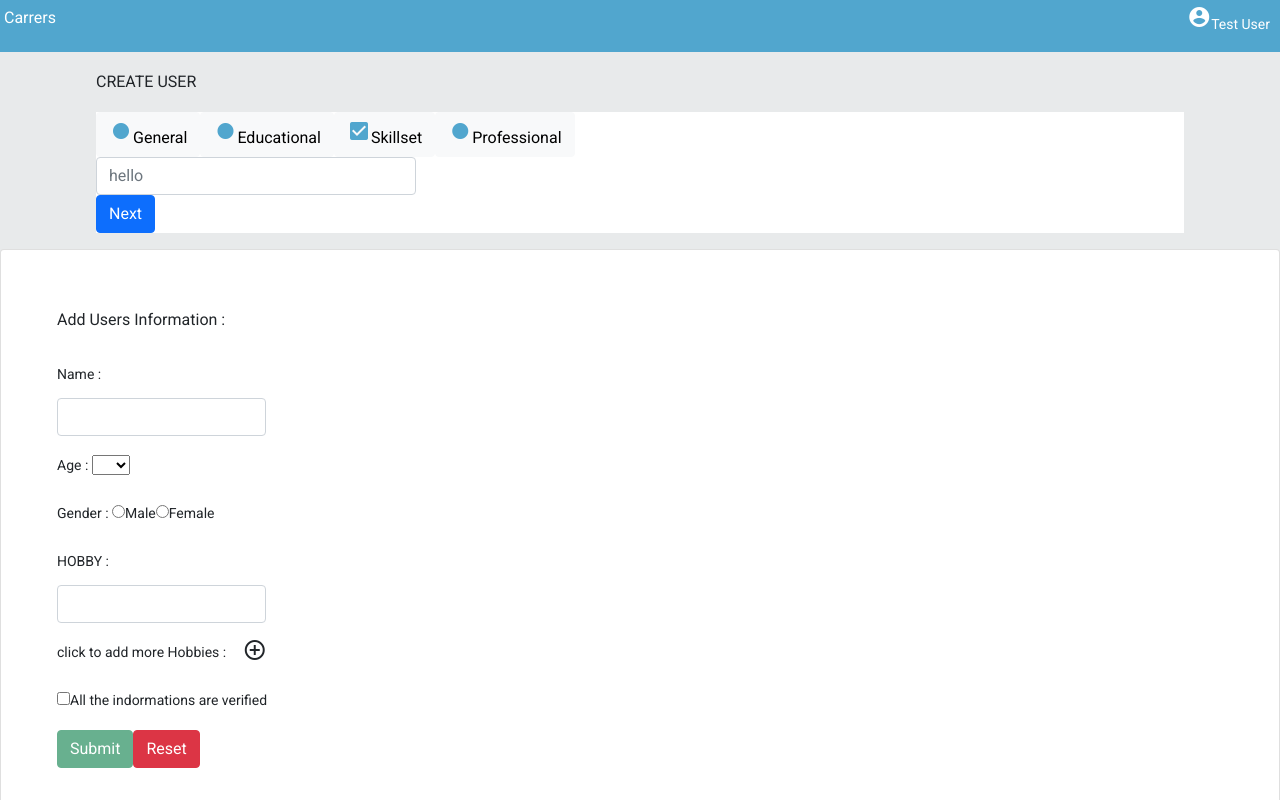
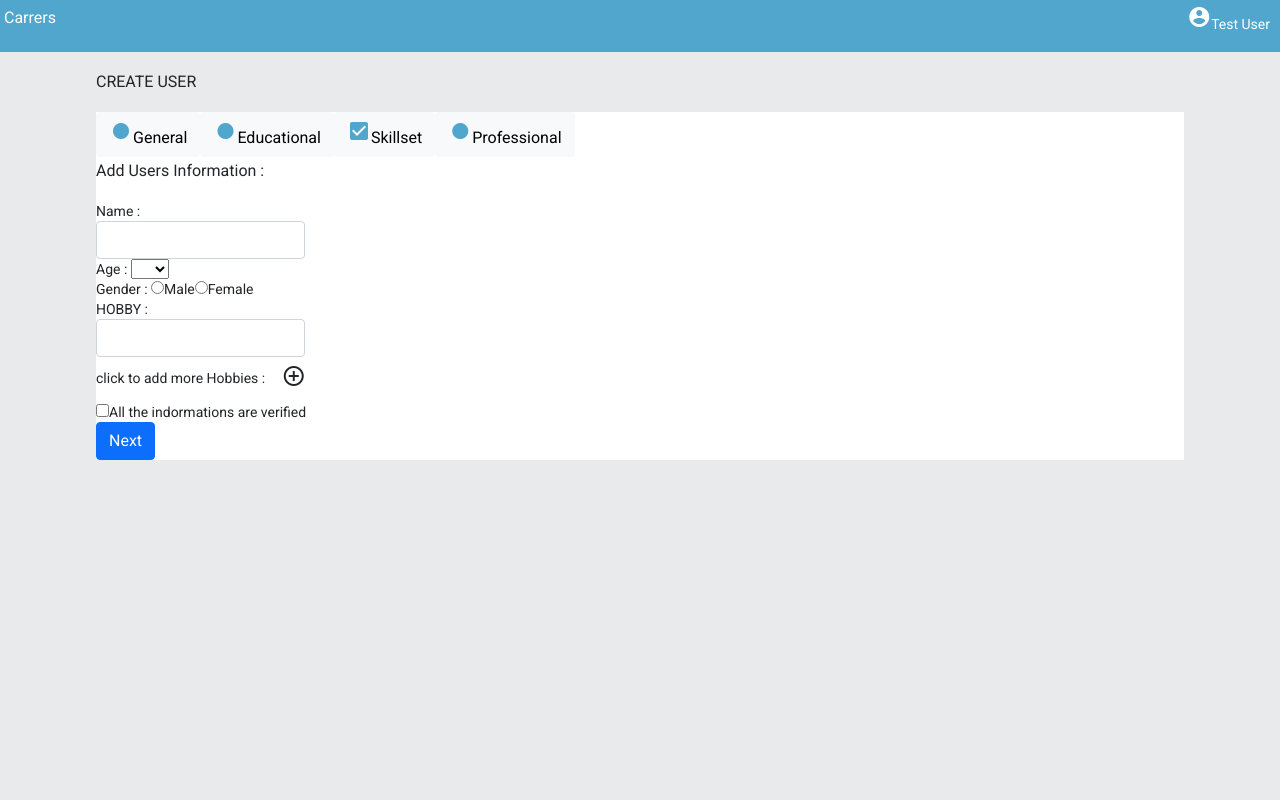
Before and after one commit to ajithkumraj/EMP-SYSTEM, an Angular app in the folder ems/: page /dashboard/profile in a window 1280 px wide. Built offline with nearby package versions, Linux system fonts and the light colour scheme.

Commit message:
base form created

```diff
--- a/ems/src/app/dashboard/profile/profile.component.html
+++ b/ems/src/app/dashboard/profile/profile.component.html
@@ -21,29 +21,6 @@
     </div>
     <form [formGroup]="userform" class="form-group">
         <div *ngIf="div1">
-            <input placeholder="hello" formControlName="name" class="form-control inp">
-            <button class="btn btn-primary" (click)="show2()">Next</button>
-        </div>
-        <div *ngIf="div2">
-            <input placeholder="ok" formControlName="name2" class="form-control inp">
-            <button class="btn btn-primary" (click)="show3()">Next</button>
-        </div>
-        <div *ngIf="div3">
-            <input placeholder="bye" formControlName="name3" class="form-control inp">
-            <button class="btn btn-primary" (click)="show4()">Next</button>
-        </div>
-        <div *ngIf="div4">
-            <input placeholder="000" formControlName="name4" class="form-control inp">
-            <button class="btn btn-primary">submit</button>
-        </div>
-    </form>
-
-
-</div>
-</div>
-<div class="card d-flex p-2 bd-highlight" style="line-height: 3rem;">
-    <div class="card-block p-5">
-      <form [formGroup]="dataform">
             <h3>Add Users Information :</h3>
             <label for="name">
               Name :
@@ -106,18 +83,34 @@
               <input type="checkbox" formControlName="check" class="check-box" />All
               the indormations are verified
             </label>
-        <br />
+            <br>
+            <button class="btn btn-primary" (click)="show2()">Next</button>
+        </div>
+        <div *ngIf="div2">
+            <input placeholder="ok" formControlName="name2" class="form-control inp">
+            <button class="btn btn-primary" (click)="show1()">BACK</button>
+            <button class="btn btn-primary" (click)="show3()">Next</button>
+        </div>
+        <div *ngIf="div3">
+            <input placeholder="bye" formControlName="name3" class="form-control inp">
+            <button class="btn btn-primary" (click)="show2()">BACK</button>
+            <button class="btn btn-primary" (click)="show4()">Next</button>
+        </div>
+        <div *ngIf="div4">
+            <input placeholder="000" formControlName="name4" class="form-control inp">
+            <button class="btn btn-primary" (click)="show3()">BACK</button>
             <button
               type="button"
               class="btn btn-success"
               (click)="add()"
-          [disabled]="!dataform.valid"
+              [disabled]="!userform.valid"
             >
               Submit
             </button>
             <button type="button" class="btn btn-danger" (click)="reseter()">
               Reset
             </button>
+        </div>
     </form>
 </div>
 </div>
--- a/ems/src/app/dashboard/profile/profile.component.ts
+++ b/ems/src/app/dashboard/profile/profile.component.ts
@@ -8,7 +8,6 @@ import { FormGroup, FormControl, FormBuilder, Validators, FormArray } from '@ang
 })
 export class ProfileComponent implements OnInit {
   userform!: FormGroup;
-  dataform!: FormGroup;
   users:any = [];
   search:any = '';
   options:any = [];
@@ -16,7 +15,12 @@ export class ProfileComponent implements OnInit {
   constructor(private fb: FormBuilder) {
 
     this.userform=this.fb.group({
-      name:new FormControl(''),
+      name: new FormControl('', [Validators.required, Validators.minLength(1)]),
+      gender: new FormControl('', Validators.required),
+      age: new FormControl('', [Validators.required]),
+      check: new FormControl('', Validators.requiredTrue),
+      HOBBY: new FormControl('', Validators.required),
+      quantities: this.fb.array([]),
       name2:new FormControl(''),
       name3:new FormControl(''),
       name4:new FormControl('')
@@ -25,15 +29,7 @@ export class ProfileComponent implements OnInit {
    }
 
   ngOnInit() {
-    this.dataform = this.fb.group({
-      name: new FormControl('', [Validators.required, Validators.minLength(1)]),
-      gender: new FormControl('', Validators.required),
-      age: new FormControl('', [Validators.required]),
-      check: new FormControl('', Validators.requiredTrue),
-      HOBBY: new FormControl('', Validators.required),
-      quantities: this.fb.array([]),
-    });
-    this.dataform.reset();
+    this.userform.reset();
     this.quantities().clear();
     for (let i:number = 18; i <= 99; i++) {
       this.options.push(i);
@@ -58,7 +54,7 @@ show4(){
   this.div4=true,this.div1=false,this.div3=false,this.div2=false
 }
 quantities(): any {
-  return this.dataform.get('quantities') as FormArray;
+  return this.userform.get('quantities') as FormArray;
 }
 newQuatity(): FormGroup {
   return this.fb.group({
@@ -73,13 +69,13 @@ removeQuantities(i: number) {
   this.quantities().removeAt(i);
 }
 add() {
-  console.log(this.dataform.value);
-  this.users.push(this.dataform.value);
-  this.dataform.reset();
+  console.log(this.userform.value);
+  this.users.push(this.userform.value);
+  this.userform.reset();
   this.quantities().clear();
 }
 reseter() {
-  this.dataform.reset();
+  this.userform.reset();
   this.quantities().clear();
 }
 remove(userDetail: { name: any; }) {
```
Lines whose indentation alone changed are shown as unchanged.
